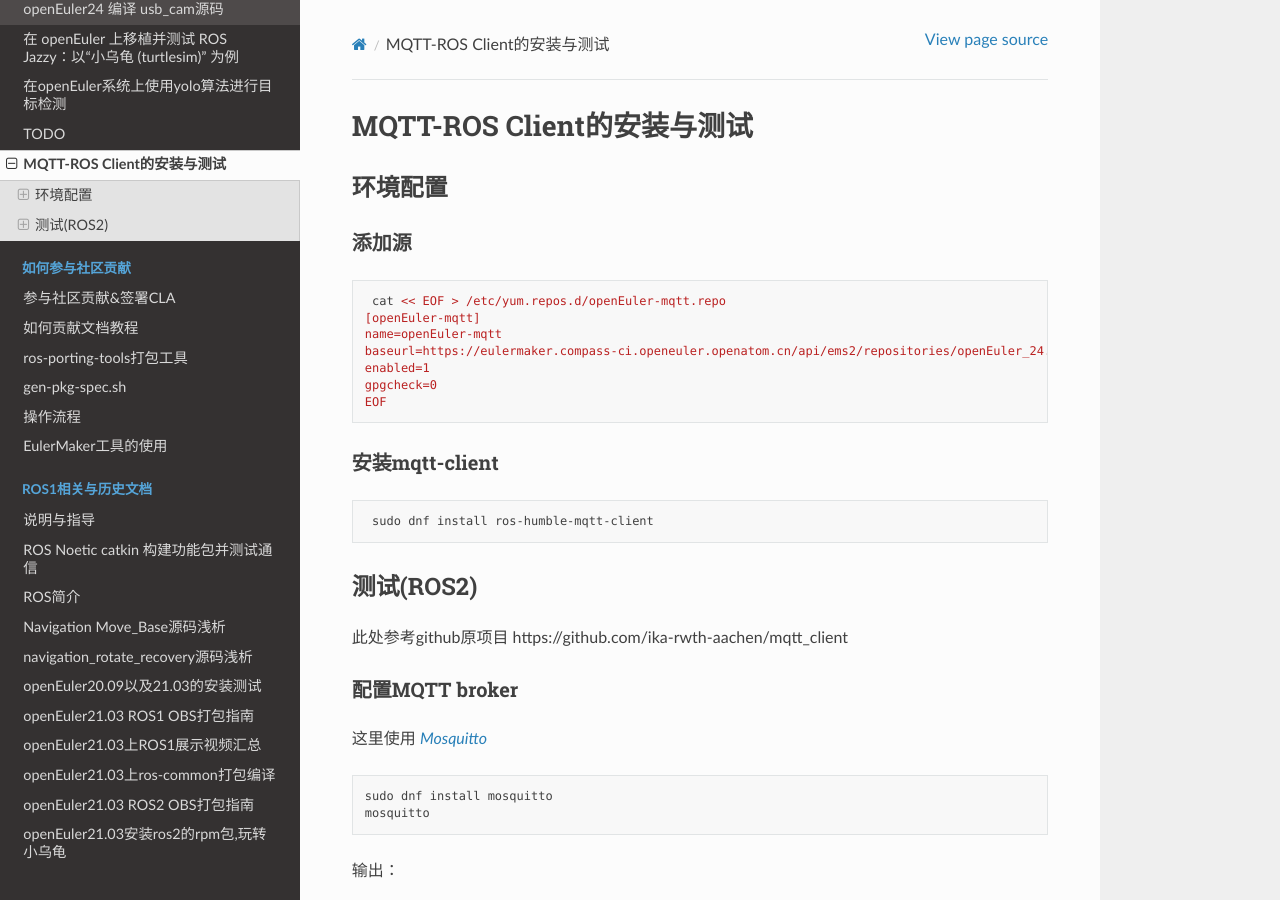
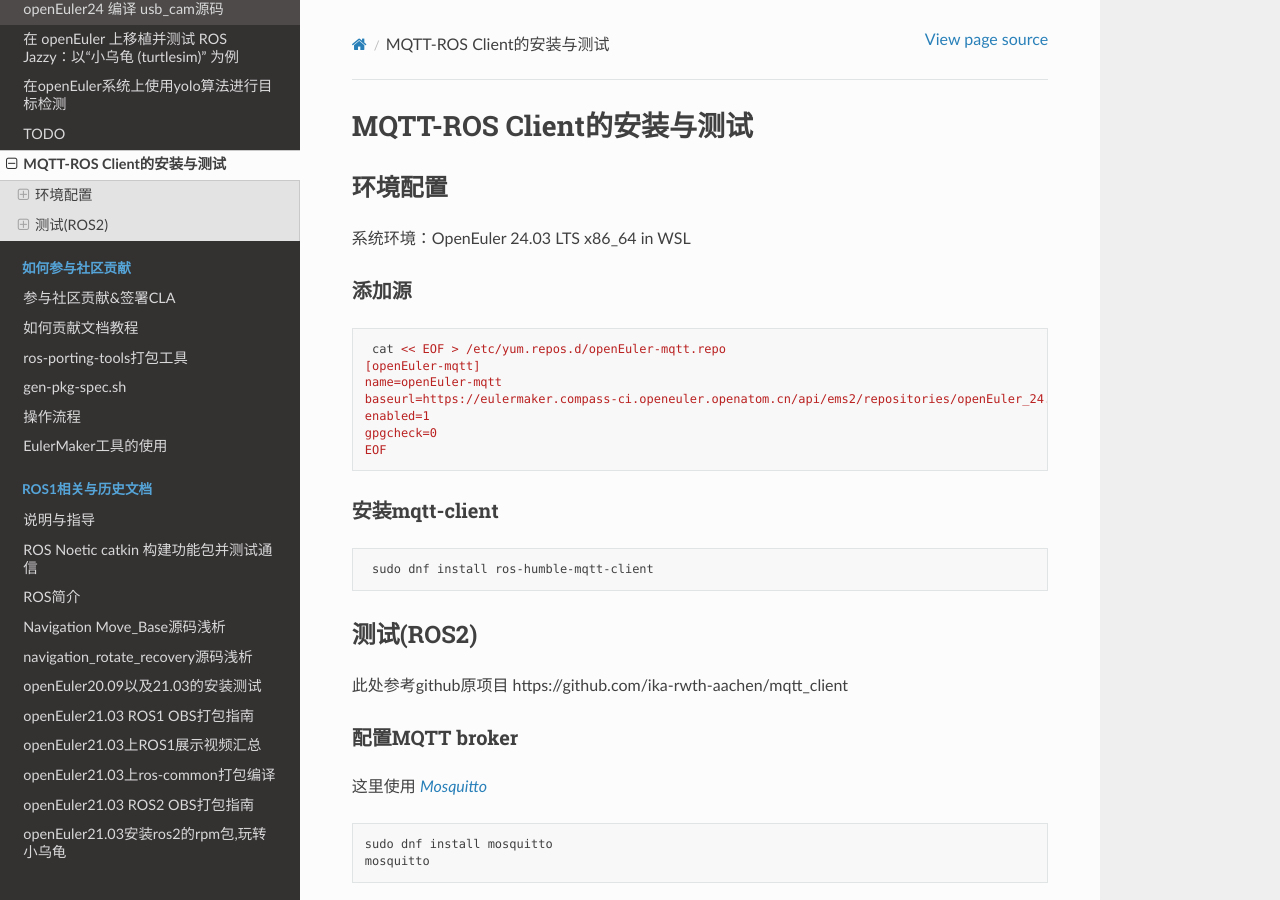
Before and after one commit to openeuler-mirror/ros, a Sphinx documentation site: the page built from docs/source/other-tutorials/mqtt-ros2.md, in a window 1280 px wide and 900 px high. Built offline with Sphinx 7.4.7 and the Read the Docs theme 3.1.0, drawn with Linux system fonts in a browser that asks for light colours.

Commit message:
add sys env

````diff
--- a/docs/source/other-tutorials/mqtt-ros2.md
+++ b/docs/source/other-tutorials/mqtt-ros2.md
@@ -1,6 +1,6 @@
 # MQTT-ROS Client的安装与测试
 ## 环境配置
-
+系统环境：OpenEuler 24.03 LTS x86_64 in WSL
 ### 添加源
 
 ```shell
````
